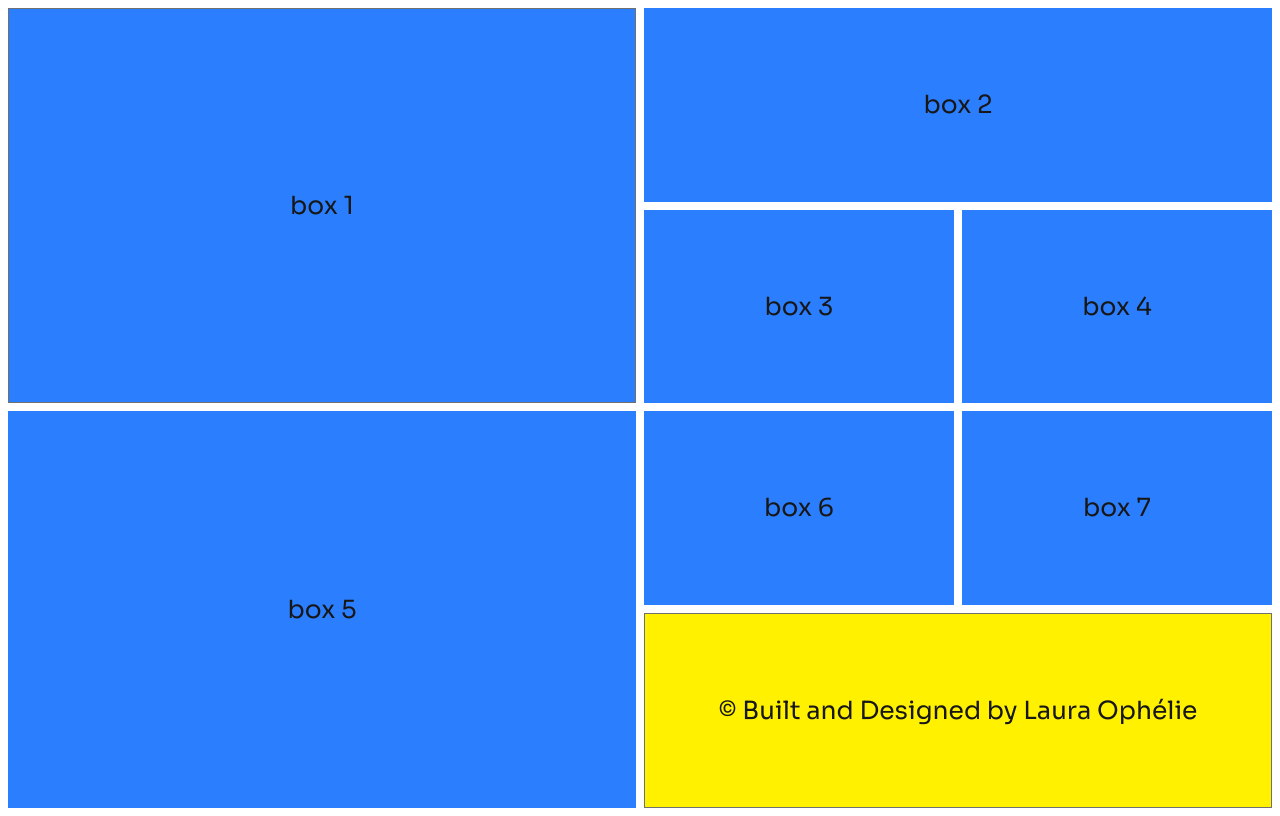
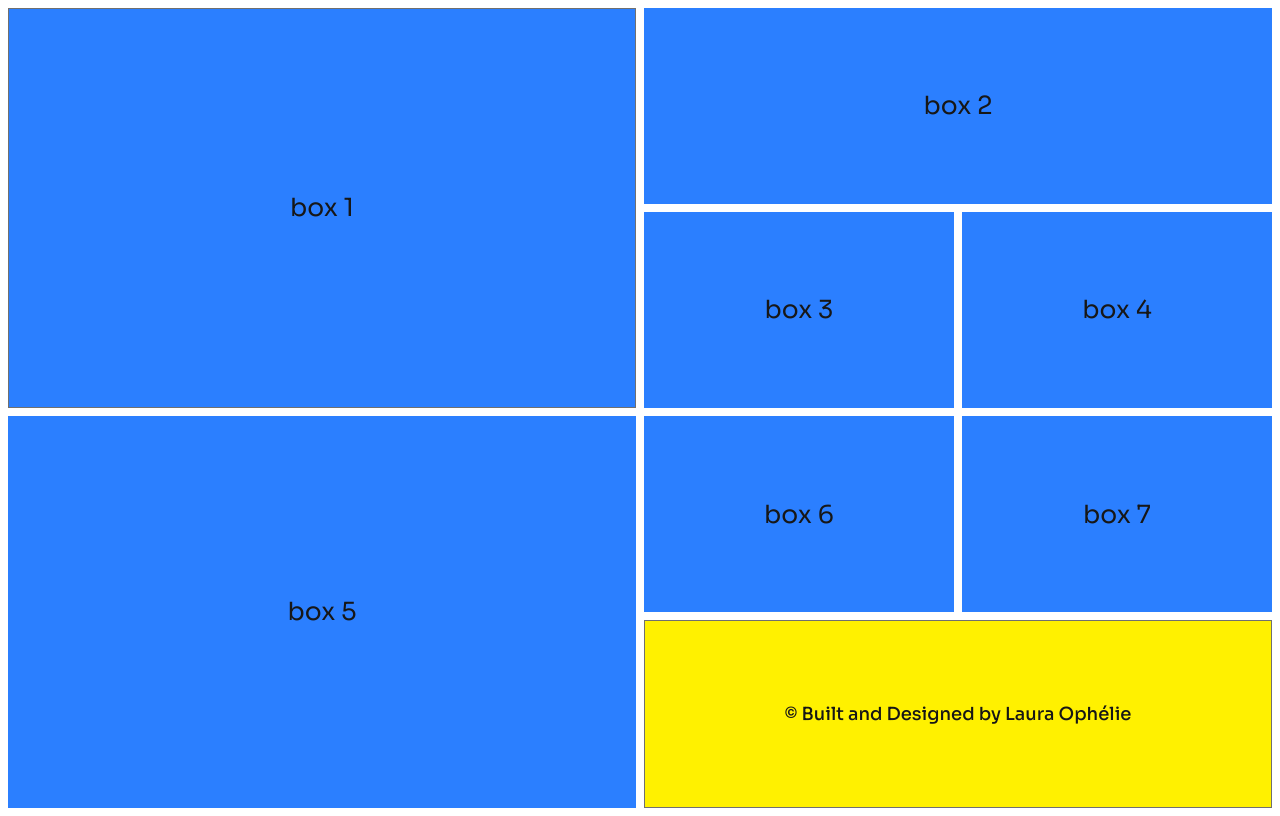
Before and after one commit to lauraophelie/laura-s-portfolio, a Next.js app: page / in a window 1280 px wide. Built offline with nearby package versions, Linux system fonts and the light colour scheme.

Commit message:
copyright box done

```diff
--- a/app/components/misc/style.scss
+++ b/app/components/misc/style.scss
@@ -3,4 +3,7 @@
 
 .copyright {
     background-color: palette.$yellow-color;
+    color: palette.$black-color;
+    font-size: 18px;
+    font-weight: 500;
 }
```
